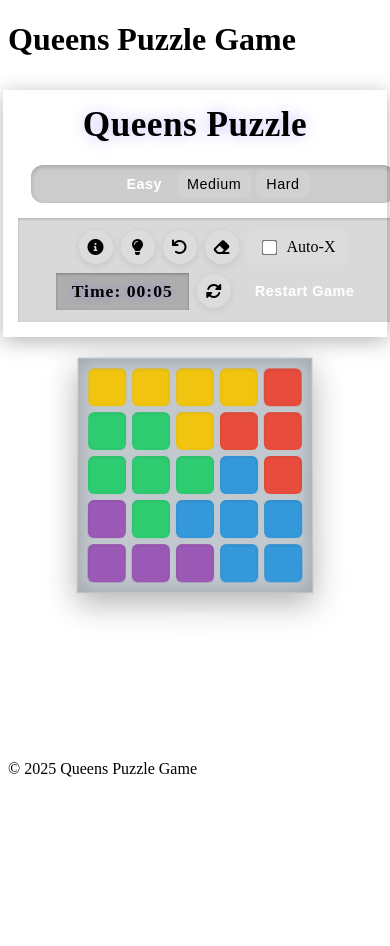
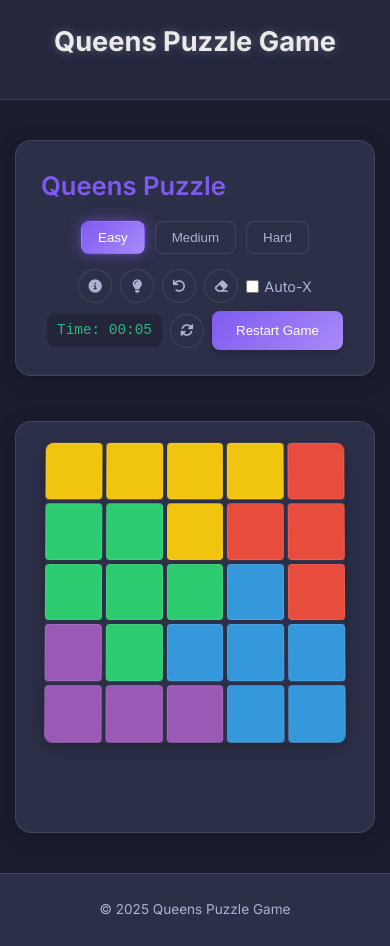
Before and after one commit to mkjsanghvi29/queens-puzzle, a plain HTML site: page index.html in a window 390 px wide. Before the commit the page ends 844 px from the top, so only its background shows below. Drawn offline with Linux system fonts and the light colour scheme.

Commit message:
Add files via upload

```diff
--- /dev/null
+++ b/css/main.css
@@ -0,0 +1,527 @@
+/* Combined CSS for Queens Puzzle Game */
+
+/* General Styles */
+* {
+    margin: 0;
+    padding: 0;
+    box-sizing: border-box;
+}
+
+:root {
+    --bg-color: #1A1D2E; /* Deep dark blue/purple from image inspiration */
+    --surface-color: #2C2F48; /* Slightly lighter for surfaces */
+    --glass-bg: rgba(44, 47, 72, 0.6); /* Translucent surface color */
+    --glass-border: 1px solid rgba(255, 255, 255, 0.1);
+    --text-primary: #EAEAEA; /* Light grey for primary text */
+    --text-secondary: #B0B0D0; /* Softer light purple/grey for secondary text */
+    --accent-primary: #7F5AF0; /* Vibrant purple for accents */
+    --accent-secondary: #2CB67D; /* A contrasting green for positive feedback or secondary accents */
+    --accent-gradient: linear-gradient(135deg, var(--accent-primary) 0%, #A78BFA 100%); /* Purple gradient */
+    --glow-effect: 0 0 15px rgba(127, 90, 240, 0.5), 0 0 5px rgba(127, 90, 240, 0.3);
+    --border-radius: 16px; /* Consistent rounded corners */
+    --small-radius: 8px;
+    --transition: all 0.3s ease-in-out;
+    --font-main: 'Inter', 'Segoe UI', Tahoma, Geneva, Verdana, sans-serif;
+}
+
+body {
+    font-family: var(--font-main);
+    line-height: 1.6;
+    background-color: var(--bg-color);
+    color: var(--text-primary);
+    -webkit-font-smoothing: antialiased;
+    -moz-osx-font-smoothing: grayscale;
+    min-height: 100vh;
+    display: flex;
+    flex-direction: column;
+}
+
+.container {
+    max-width: 1000px;
+    margin: 0 auto;
+    padding: 20px;
+    width: 100%;
+}
+
+/* Header Styles */
+header {
+    background: var(--glass-bg);
+    backdrop-filter: blur(10px);
+    -webkit-backdrop-filter: blur(10px);
+    padding: 20px 0;
+    border-bottom: var(--glass-border);
+    position: sticky;
+    top: 0;
+    z-index: 1000;
+}
+
+header h1 {
+    text-align: center;
+    margin-bottom: 15px;
+    font-weight: 700;
+    font-size: 2rem;
+    color: var(--text-primary);
+    text-shadow: 0 0 10px rgba(234, 234, 234, 0.3);
+}
+
+/* Main Content Styles */
+main.container {
+    flex-grow: 1;
+    padding-top: 40px;
+    padding-bottom: 40px;
+}
+
+/* Button Styles */
+.button, .primary-button {
+    display: inline-block;
+    background: var(--accent-gradient);
+    color: white;
+    padding: 12px 24px;
+    border-radius: var(--small-radius);
+    text-decoration: none;
+    transition: var(--transition);
+    font-weight: 500;
+    border: none;
+    cursor: pointer;
+    box-shadow: 0 3px 10px rgba(0,0,0,0.2);
+}
+
+.button:hover, .primary-button:hover {
+    transform: translateY(-2px);
+    box-shadow: var(--glow-effect), 0 5px 15px rgba(0,0,0,0.3);
+}
+
+/* Footer Styles */
+footer {
+    text-align: center;
+    padding: 25px 20px;
+    background: var(--surface-color);
+    color: var(--text-secondary);
+    font-size: 0.85rem;
+    border-top: var(--glass-border);
+    margin-top: auto; /* Pushes footer to bottom if content is short */
+}
+
+/* Game-specific elements */
+.game-header {
+    background: var(--surface-color);
+    border-radius: var(--border-radius);
+    padding: 25px;
+    margin-bottom: 25px;
+    border: var(--glass-border);
+    box-shadow: 0 4px 20px rgba(0,0,0,0.2);
+}
+
+.game-title h2 {
+    color: var(--accent-primary);
+    margin-bottom: 12px;
+    font-size: 1.8rem;
+    font-weight: 600;
+}
+
+.rules {
+    list-style: none;
+    margin: 15px 0;
+    padding: 0;
+}
+
+.rules li {
+    margin-bottom: 10px;
+    color: var(--text-secondary);
+    position: relative;
+    padding-left: 1.8em;
+    font-size: 0.9rem;
+}
+
+.rules li::before {
+    content: '\2022'; /* Bullet character */
+    color: var(--accent-primary);
+    font-weight: bold;
+    display: inline-block;
+    width: 1em;
+    margin-left: -1.5em;
+    position: absolute;
+    left: 0.5em;
+    top: 0.1em;
+}
+
+/* Controls list in instructions */
+.controls-list {
+    list-style: none;
+    margin: 15px 0;
+    padding: 0;
+}
+
+.controls-list li {
+    margin-bottom: 8px;
+    color: var(--text-secondary);
+    position: relative;
+    padding-left: 1.8em;
+    font-size: 0.9rem;
+}
+
+.controls-list li i {
+    color: var(--accent-primary);
+    position: absolute;
+    left: 0;
+}
+
+/* Responsive Design */
+@media (max-width: 768px) {
+    header h1 {
+        font-size: 1.7rem;
+    }
+    .game-title h2 {
+        font-size: 1.6rem;
+    }
+}
+
+@media (max-width: 480px) {
+    .container {
+        padding: 15px;
+    }
+}
+
+/* Queens Game Specific Styles */
+.queens-game-wrapper {
+    display: flex;
+    flex-direction: column;
+    gap: 20px;
+}
+
+/* Game Header Layout */
+.game-toolbar {
+    display: flex;
+    flex-wrap: wrap;
+    justify-content: space-between;
+    align-items: center;
+    margin-top: 15px;
+    gap: 15px;
+}
+
+.difficulty-buttons {
+    display: flex;
+    gap: 10px;
+}
+
+.difficulty-buttons button {
+    background-color: var(--surface-color);
+    border: 1px solid rgba(255, 255, 255, 0.1);
+    color: var(--text-secondary);
+    padding: 8px 16px;
+    border-radius: var(--small-radius);
+    cursor: pointer;
+    transition: var(--transition);
+}
+
+.difficulty-buttons button:hover {
+    background-color: rgba(255, 255, 255, 0.05);
+    color: var(--text-primary);
+}
+
+.difficulty-buttons button.active {
+    background: var(--accent-gradient);
+    color: white;
+    border-color: transparent;
+    box-shadow: var(--glow-effect);
+}
+
+.game-controls {
+    display: flex;
+    gap: 12px;
+    align-items: center;
+    flex-wrap: wrap;
+}
+
+.icon-button {
+    background: var(--surface-color);
+    border: var(--glass-border);
+    border-radius: 50%;
+    width: 38px;
+    height: 38px;
+    display: flex;
+    align-items: center;
+    justify-content: center;
+    cursor: pointer;
+    transition: var(--transition);
+    color: var(--text-secondary);
+}
+
+.icon-button:hover {
+    background-color: rgba(255, 255, 255, 0.05);
+    color: var(--text-primary);
+    transform: translateY(-2px);
+}
+
+.icon-button:disabled {
+    opacity: 0.5;
+    cursor: not-allowed;
+    transform: none;
+}
+
+.auto-x-toggle {
+    display: flex;
+    align-items: center;
+    color: var(--text-secondary);
+    font-size: 0.9rem;
+}
+
+.auto-x-toggle input {
+    margin-right: 5px;
+}
+
+#timer {
+    background: rgba(0, 0, 0, 0.2);
+    padding: 5px 10px;
+    border-radius: var(--small-radius);
+    color: var(--accent-secondary);
+    font-family: monospace;
+    font-size: 0.9rem;
+    min-width: 70px;
+    text-align: center;
+}
+
+/* Game Container */
+.game-container {
+    display: flex;
+    flex-direction: column;
+    align-items: center;
+    gap: 20px;
+    padding: 20px;
+    background: var(--surface-color);
+    border-radius: var(--border-radius);
+    border: var(--glass-border);
+    box-shadow: 0 4px 20px rgba(0,0,0,0.2);
+}
+
+/* Game Board */
+#game-board {
+    display: grid;
+    grid-template-columns: repeat(5, 1fr); /* Default, will be updated in JS */
+    gap: 4px;
+    border-radius: 8px;
+    overflow: hidden;
+    max-width: 500px;
+    width: 100%;
+    margin: 0 auto;
+    box-shadow: 0 5px 20px rgba(0, 0, 0, 0.3);
+    transition: all 0.5s cubic-bezier(0.19, 1, 0.22, 1);
+}
+
+.cell {
+    background-color: #2C2F48; /* Default, will be updated in JS */
+    aspect-ratio: 1 / 1;
+    border-radius: 4px;
+    border: 1px solid rgba(255, 255, 255, 0.1);
+    display: flex;
+    align-items: center;
+    justify-content: center;
+    cursor: pointer;
+    position: relative;
+    font-size: 1.5rem;
+    transition: all 0.2s ease;
+    user-select: none;
+}
+
+.cell:hover {
+    transform: scale(1.05);
+    box-shadow: 0 0 15px rgba(127, 90, 240, 0.3);
+    z-index: 10;
+}
+
+.cell.queen::after {
+    content: '♛';
+    color: white;
+    font-size: 1.8rem;
+    text-shadow: 0 0 5px rgba(0, 0, 0, 0.5);
+    animation: popIn 0.3s cubic-bezier(0.175, 0.885, 0.32, 1.275) forwards;
+}
+
+.cell.marked::after {
+    content: '×';
+    color: rgba(255, 255, 255, 0.7);
+    font-size: 1.6rem;
+    font-weight: 700;
+    animation: popIn 0.2s cubic-bezier(0.175, 0.885, 0.32, 1.275) forwards;
+}
+
+.cell.error {
+    animation: errorShake 0.4s cubic-bezier(.36,.07,.19,.97) both;
+    box-shadow: 0 0 0 2px rgba(231, 76, 60, 0.7);
+    z-index: 20;
+}
+
+.cell.highlight {
+    box-shadow: 0 0 0 2px var(--accent-secondary), 0 0 15px rgba(44, 182, 125, 0.6);
+    z-index: 20;
+    animation: pulse 1.5s infinite;
+}
+
+/* Game Messages */
+#game-message {
+    min-height: 50px;
+    display: flex;
+    align-items: center;
+    justify-content: center;
+    padding: 10px 20px;
+    border-radius: var(--small-radius);
+    transition: var(--transition);
+    font-weight: 500;
+    width: 100%;
+    max-width: 500px;
+    text-align: center;
+}
+
+#game-message.error {
+    background-color: rgba(231, 76, 60, 0.2);
+    color: #e74c3c;
+}
+
+#game-message.success {
+    background-color: rgba(46, 204, 113, 0.2);
+    color: #2ecc71;
+}
+
+#game-message.hint {
+    background-color: rgba(241, 196, 15, 0.2);
+    color: #f1c40f;
+}
+
+/* Instructions Modal */
+.modal {
+    display: none;
+    position: fixed;
+    top: 0;
+    left: 0;
+    width: 100%;
+    height: 100%;
+    background-color: rgba(0, 0, 0, 0.8);
+    align-items: center;
+    justify-content: center;
+    z-index: 2000;
+    opacity: 0;
+    transition: opacity 0.3s ease;
+}
+
+.modal.active {
+    opacity: 1;
+}
+
+.modal-content {
+    background: var(--bg-color);
+    border: var(--glass-border);
+    border-radius: var(--border-radius);
+    padding: 30px;
+    max-width: 550px;
+    width: 90%;
+    position: relative;
+    box-shadow: 0 10px 30px rgba(0, 0, 0, 0.5);
+    transform: scale(0.9);
+    transition: transform 0.3s cubic-bezier(0.175, 0.885, 0.32, 1.275);
+}
+
+.modal.active .modal-content {
+    transform: scale(1);
+}
+
+.close-modal {
+    position: absolute;
+    top: 15px;
+    right: 20px;
+    font-size: 1.5rem;
+    color: var(--text-secondary);
+    cursor: pointer;
+    transition: var(--transition);
+}
+
+.close-modal:hover {
+    color: var(--text-primary);
+    transform: rotate(90deg);
+}
+
+.modal-content h3 {
+    color: var(--accent-primary);
+    margin-bottom: 15px;
+    font-size: 1.5rem;
+}
+
+.modal-content p {
+    margin-bottom: 10px;
+    color: var(--text-secondary);
+}
+
+/* Animations */
+@keyframes popIn {
+    0% {
+        transform: scale(0);
+        opacity: 0;
+    }
+    70% {
+        transform: scale(1.2);
+    }
+    100% {
+        transform: scale(1);
+        opacity: 1;
+    }
+}
+
+@keyframes errorShake {
+    0%, 100% { transform: translateX(0); }
+    20%, 60% { transform: translateX(-5px); }
+    40%, 80% { transform: translateX(5px); }
+}
+
+@keyframes pulse {
+    0% { box-shadow: 0 0 0 2px var(--accent-secondary), 0 0 15px rgba(44, 182, 125, 0.6); }
+    50% { box-shadow: 0 0 0 2px var(--accent-secondary), 0 0 20px rgba(44, 182, 125, 0.9); }
+    100% { box-shadow: 0 0 0 2px var(--accent-secondary), 0 0 15px rgba(44, 182, 125, 0.6); }
+}
+
+/* Media Queries */
+@media (max-width: 600px) {
+    .game-toolbar {
+        flex-direction: column;
+        align-items: flex-start;
+    }
+
+    .game-controls {
+        width: 100%;
+        justify-content: center;
+    }
+
+    .difficulty-buttons {
+        width: 100%;
+        justify-content: center;
+    }
+
+    #game-board {
+        max-width: 350px;
+    }
+
+    .cell {
+        font-size: 1.2rem;
+    }
+
+    .cell.queen::after {
+        font-size: 1.5rem;
+    }
+
+    .cell.marked::after {
+        font-size: 1.3rem;
+    }
+}
+
+@media (max-width: 400px) {
+    #game-board {
+        max-width: 300px;
+    }
+
+    .game-controls {
+        gap: 8px;
+    }
+
+    .icon-button {
+        width: 34px;
+        height: 34px;
+    }
+}
--- a/index.html
+++ b/index.html
@@ -8,7 +8,7 @@
     <link rel="preconnect" href="https://fonts.gstatic.com" crossorigin>
     <link href="https://fonts.googleapis.com/css2?family=Inter:wght@300;400;500;600;700&display=swap" rel="stylesheet">
     <link rel="stylesheet" href="https://cdnjs.cloudflare.com/ajax/libs/font-awesome/6.0.0/css/all.min.css">
-    <link rel="stylesheet" href="css/queens.css">
+    <link rel="stylesheet" href="css/main.css">
 </head>
 <body>
     <header>
```
